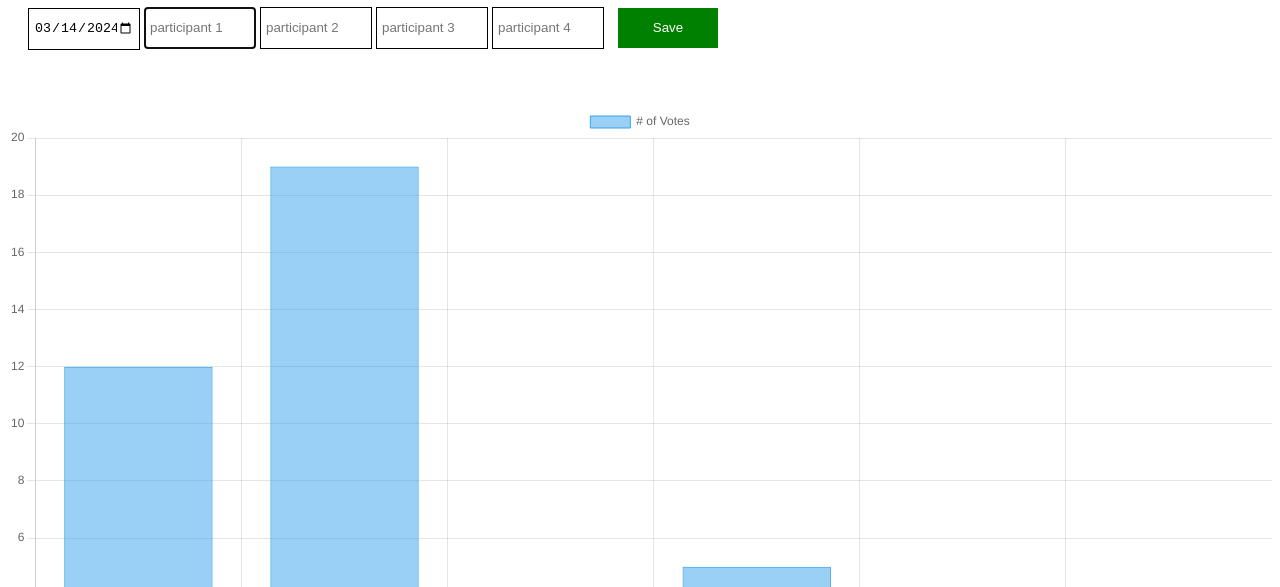
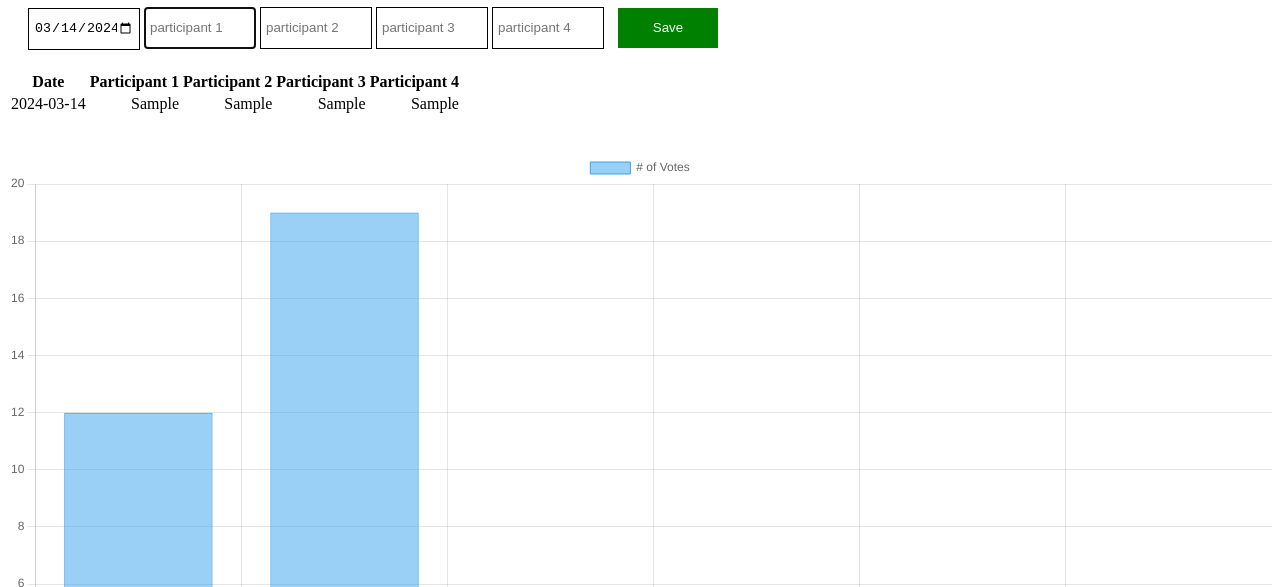
Before and after one commit to Mins0o/leaderboard_nodejs, a website built with webpack: page public/elo_page.html in a window 1280 px wide. Both pictures are taken after typing "Sample", "Sample", "Sample", "Sample" into the empty fields and a click on the button "Save". Shown: the part 213-800 px from the top of the page. Built offline with nearby package versions, Linux system fonts and the light colour scheme; no server answers.

Commit message:
adding suggestion table

```diff
--- a/public/elo_page.html
+++ b/public/elo_page.html
@@ -26,6 +26,15 @@
     <input class="p4-input" type="text" placeholder="participant 4" list="names-data-list">
     <button class="button" type="submit">Save</button>
   </form>
+  <table class="match-suggestion-table">
+    <tr>
+      <th>Date</th>
+      <th>Participant 1</th>
+      <th>Participant 2</th>
+      <th>Participant 3</th>
+      <th>Participant 4</th>
+    </tr>
+  </table>
 
   <div class="log-alternative">
   </div><br><Br>
--- a/public/source.js
+++ b/public/source.js
@@ -115,7 +115,7 @@ class ServerComm{
     .then(response => response.json())
     .then(receivedData => {
       this.matchData = receivedData["match_data"];
-      this.matchSuggestions = receivedData["mach_suggestion"];
+      this.matchSuggestions = receivedData["match_suggestion"];
     })
     .catch(error => {
       console.error(error);
@@ -177,6 +177,7 @@ class ServerComm{
 
 class ElementsController{
   matchRecordTable = document.getElementsByClassName("match-record-table")[0];
+  matchSuggestionTable = document.getElementsByClassName("match-suggestion-table")[0];
   suggestionForm = document.getElementsByClassName("suggestion-form")[0];
   dateInput = document.getElementsByClassName("date-input")[0];
 
@@ -186,7 +187,9 @@ class ElementsController{
     this.namesDataList.id = "names-data-list";
     this.suggestionForm.appendChild(this.namesDataList);
   }
+
   #previousSubmitCallBack_ = (a,b,c,d)=>{};
+
   // submit action is a function takes in an event,
   // createSubmitAction: is a function that creates an submit action from the input callback
   #createSubmitAction_ = (callback) => (event) => {
@@ -203,6 +206,12 @@ class ElementsController{
     // Check if the input value is not empty
     if (date.value && p1.value && p2.value) {
       callback(date.value, p1.value, p2.value, p3.value, p4.value);
+      this.#appendToTable_([{"date":date.value,
+                              "p1": p1.value,
+			      "p2": p2.value,
+			      "p3": p3.value,
+			      "p4": p4.value,
+			      }], this.matchSuggestionTable);
       // date.value = "";
       p1.value = "";
       p2.value = "";
@@ -226,9 +235,9 @@ class ElementsController{
     this.#previousSubmitCallBack_ = submitCallback;
   }
 
-  populateTable(matchData){
-    matchData.forEach(dataRow => {
-      let newRow = this.matchRecordTable.insertRow(-1);
+  #appendToTable_(data, tableElement){
+    data.forEach(dataRow => {
+      let newRow = tableElement.insertRow(-1);
       let dateCell = newRow.insertCell(0);
       let p1Cell = newRow.insertCell(1);
       let p2Cell = newRow.insertCell(2);
@@ -243,6 +252,11 @@ class ElementsController{
         cells[ii].classList.add("participant-name");
       }
     });
+  }
+
+  populateTables(matchData, matchSuggestion){
+    this.#appendToTable_(matchData, this.matchRecordTable);
+    this.#appendToTable_(matchSuggestion, this.matchSuggestionTable);
   }
 
   drawChart(eloData){
@@ -285,7 +299,7 @@ var serverComm = new ServerComm();
 var controller = new ElementsController();
 
 serverComm.getDataFromServer().then(response => {
-  controller.populateTable(serverComm.matchData);
+  controller.populateTables(serverComm.matchData, serverComm.matchSuggestions);
   elo.setEloData(serverComm.eloData);
   controller.makeInputNameOptions(elo.nameList);
   testRun();
```
